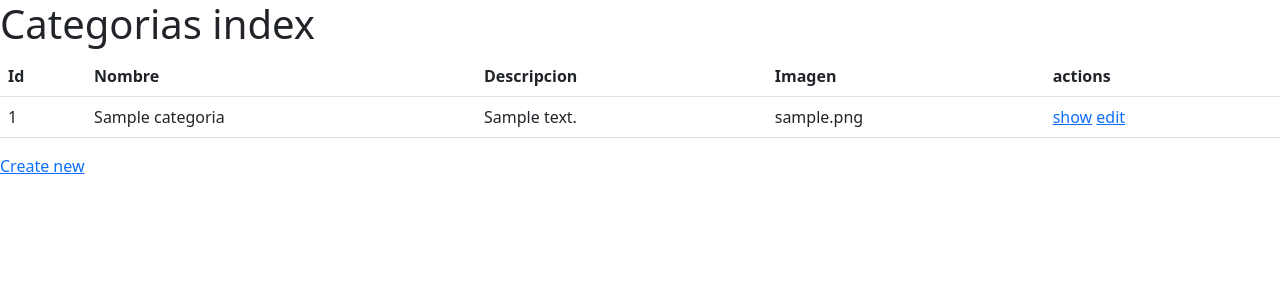
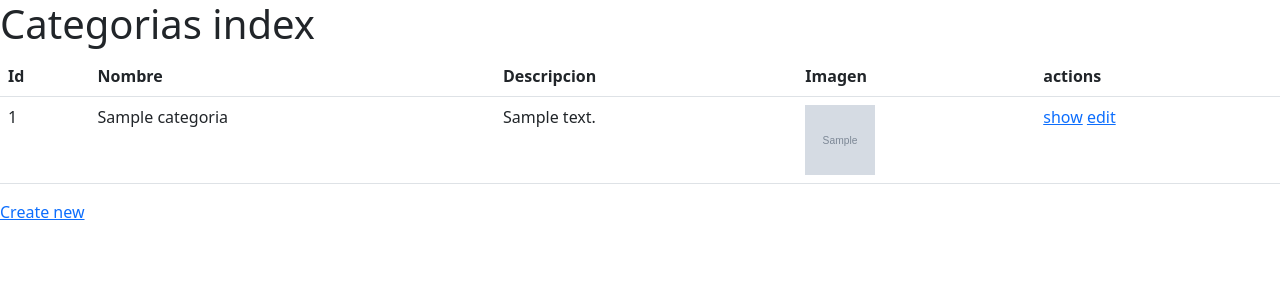
Before and after one commit to JGaston89/veterinaria, a Symfony app: template templates/templates/categorias/index.html.twig in a window 1280 px wide. Shown: the top 300 px of the page. Run offline with Twig, Linux system fonts and the light colour scheme; the template is opened without the code that fills it: most values are stand-ins (such as "Sample title", 1, 10 or a date in 2020); grey boxes marked "Sample" are stand-in pictures; some libraries are stand-ins or nearby versions.

Commit message:
Add files via upload

```diff
--- a/templates/templates/categorias/index.html.twig
+++ b/templates/templates/categorias/index.html.twig
@@ -21,7 +21,11 @@
                 <td>{{ categoria.id }}</td>
                 <td>{{ categoria.Nombre }}</td>
                 <td>{{ categoria.descripcion }}</td>
-                <td>{{ categoria.imagen }}</td>
+                <td><img
+                    src="{{ categoria.imagen }}"
+                    alt=""
+                    class="shadow-xl rounded-md"
+                    style="height:70px; width:70px"</td>
                 <td>
                     <a href="{{ path('app_categorias_show', {'id': categoria.id}) }}">show</a>
                     <a href="{{ path('app_categorias_edit', {'id': categoria.id}) }}">edit</a>
```
